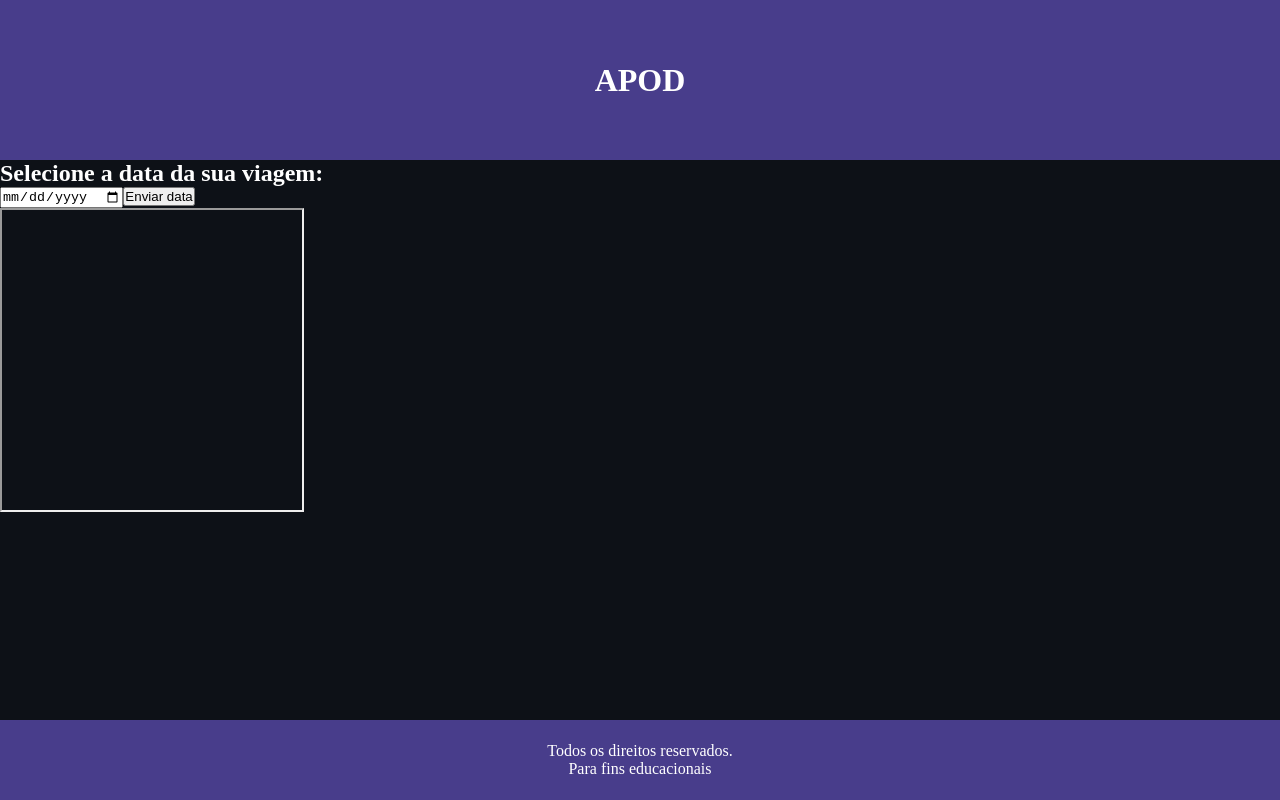
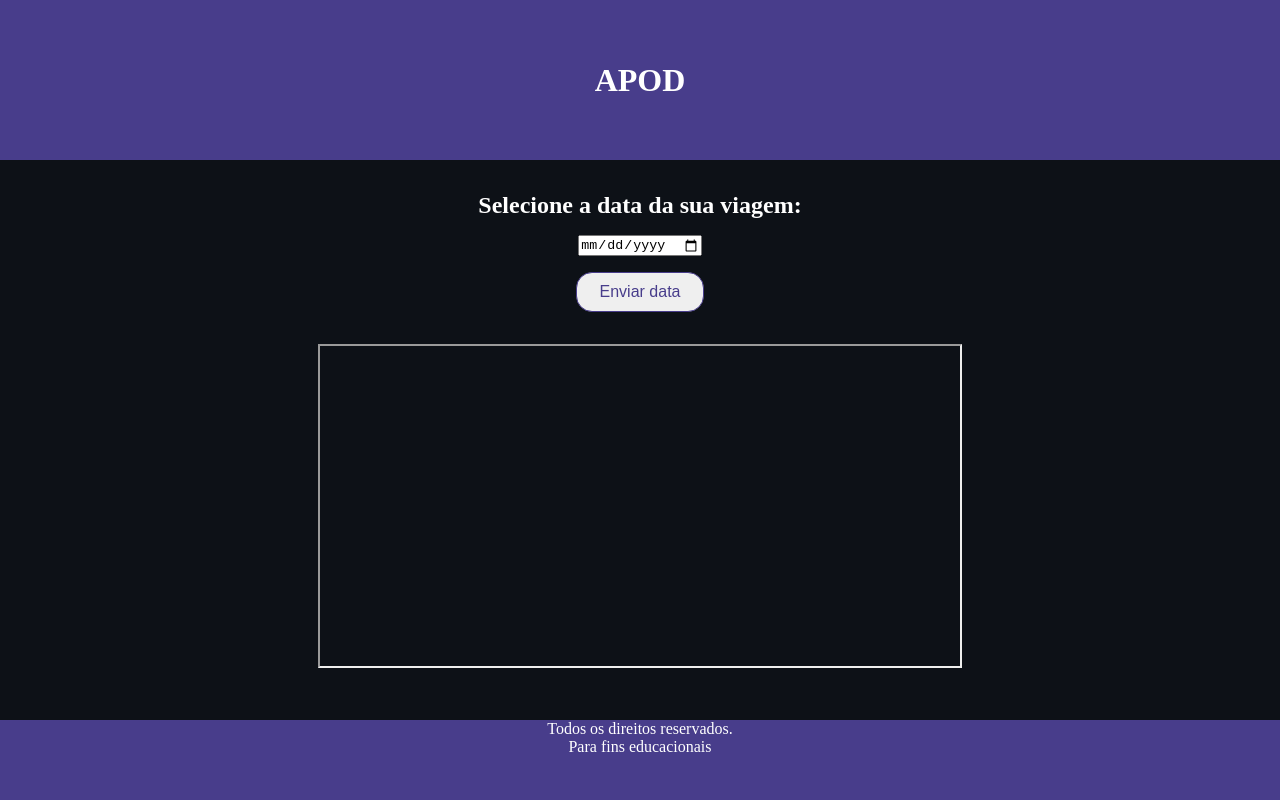
Before and after one commit to enricomartins018/mod5_apod_react, a React (Vite) app: page / in a window 1280 px wide. Built offline with nearby package versions, Linux system fonts and the light colour scheme.

Commit message:
feat: Body estilizada.

```diff
--- a/src/App.jsx
+++ b/src/App.jsx
@@ -8,8 +8,8 @@ function App() {
   return (
     <div className="App">
       <Header />
-      <Body/>
-      <Footer/>
+      <Body />
+      <Footer />
     </div>
   )
 }
--- a/src/Components/Body/Body.jsx
+++ b/src/Components/Body/Body.jsx
@@ -17,10 +17,10 @@ const Body = () => {
   }, [send])
   return (
     <body className={S.body}>
-      <section>
+      <section className={S.section}>
         <label htmlFor='dataDesajada' className="selecioneData"><h2>Selecione a data da sua viagem:</h2></label>
         <input type="date" onChange={(e) => setData(e.target.value)} id="dataDesejada" min="1995-06-16" />
-        <button onClick={() => { send == true ? setSend(false) : setSend(true) }}>Enviar data</button>
+        <button className={S.btnPattern} onClick={() => { send == true ? setSend(false) : setSend(true) }}>Enviar data</button>
         <div>
           {dados.title}
         </div>
--- a/src/Components/Body/Body.module.css
+++ b/src/Components/Body/Body.module.css
@@ -1,9 +1,39 @@
-body{
-    width: 50vw;
-    height: 70vh;
+body {
+    display: flex;
+    flex-direction: column;
+    justify-content: center;
+    align-items: center;
 }
 
-.midia{
-    width: 300px;
-    height: 300px;
+section {
+    display: flex;
+    flex-direction: column;
+    justify-content: center;
+    align-items: center;
+    text-align: center;
+    width: 60vw;
+    height: 70vh;
+    gap: 1rem;
 }
+
+.midia {
+    width: 50vw;
+    height: 40vh;
+}
+
+.btnPattern {
+    width: 10vw;
+    height: 5vh;
+    color: darkslateblue;
+    font-size: 1rem;
+    border: solid 0.1rem darkslateblue;
+    border-radius: 1rem;
+}
+
+.btnPattern:hover {
+    color: white;
+    background-color: darkslateblue;
+    cursor: pointer;
+    border: solid 0.1rem #ffffff;
+    border-radius: 1rem;
+}
--- a/src/Components/Footer/Footer.module.css
+++ b/src/Components/Footer/Footer.module.css
@@ -1,10 +1,6 @@
-footer{
+footer {
     width: 100vw;
     height: 10vh;
     background-color: darkslateblue;
-    display: flex;
-    flex-direction: column;
-    justify-content: center;
     text-align: center;
-    align-items: center;
 }
--- a/src/Components/Header/Header.module.css
+++ b/src/Components/Header/Header.module.css
@@ -1,4 +1,4 @@
-header{
+header {
     display: flex;
     flex-direction: row;
     justify-content: center;
```
